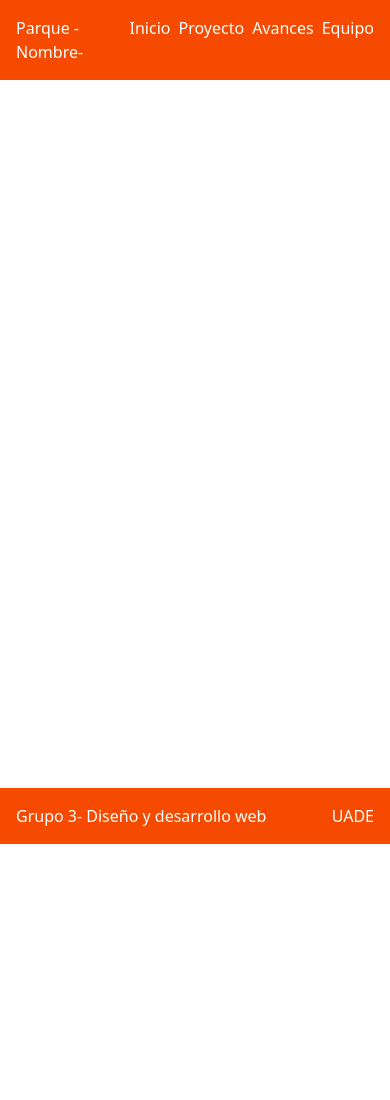
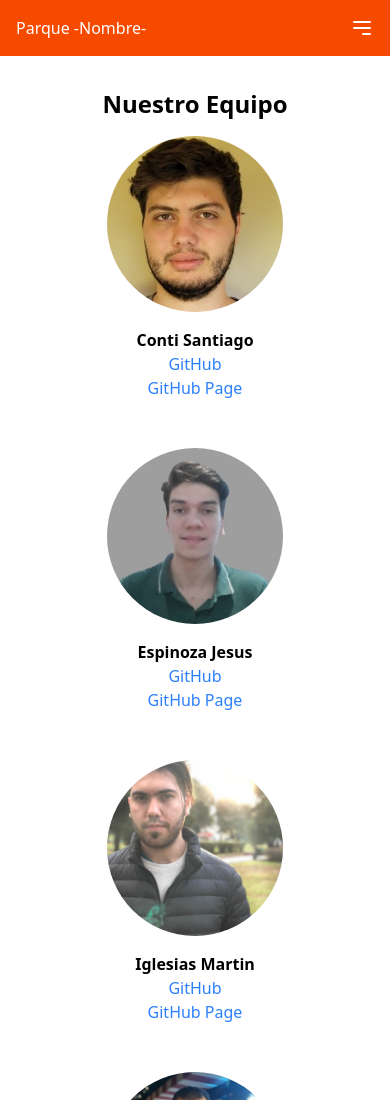
Before and after one commit to jesuse99/primer_entrega_parcial, a plain HTML site: page equipo.html in a window 390 px wide. Shown: the top 1100 px of the page. Before the commit the page ends 844 px from the top, so only its background shows below. Drawn offline with nearby package versions, Linux system fonts and the light colour scheme.

Commit message:
Se creo la pagina equipo y se agregaron las imagenes y se modifico el navbar para que en mobile sea hamburguesa

```diff
--- a/equipo.html
+++ b/equipo.html
@@ -11,9 +11,14 @@
 <body class="flex flex-col h-screen justify-between">
 
 <header>
-    <nav class="bg-orange-600 text-white flex justify-between p-4">
+    <nav class="bg-orange-600 text-white flex justify-between p-4 items-center">
         <h1><a href="index.html">Parque -Nombre-</a></h1>
-        <ul class="flex gap-2">
+        <button id="menu-toggle" class="block md:hidden focus:outline-none">
+            <svg class="w-6 h-6" fill="none" stroke="currentColor" viewBox="0 0 24 24" xmlns="http://www.w3.org/2000/svg">
+                <path stroke-linecap="round" stroke-linejoin="round" stroke-width="2" d="M4 6h16M4 12h16m-7 6h7"></path>
+            </svg>
+        </button>
+        <ul id="menu" class="hidden md:flex gap-2">
             <li><a href="index.html">Inicio</a></li>
             <li><a href="proyecto.html">Proyecto</a></li>
             <li><a href="avances.html">Avances</a></li>
@@ -22,7 +27,59 @@
     </nav>
 </header>
 
-<main></main>
+<main>
+    <section class="p-8">
+        <h2 class="text-2xl font-bold text-center mb-4">Nuestro Equipo</h2>
+        <div class="flex flex-wrap justify-center gap-12">
+            <!-- Primera fila -->
+            <div class="flex justify-center w-full gap-12 lg:gap-50 flex-wrap">
+                <!-- Miembro 1 -->
+                <div class="text-center flex-shrink-0 w-44">
+                    <img src="./images/conti-santiago.jpg" alt="Miembro 1" class="mx-auto rounded-full mb-4 w-44 h-44 object-cover">
+                    <h3 class="font-bold">Conti Santiago</h3>
+                    <a href="https://github.com/SantiConti" target="_blank" class="text-blue-500">GitHub</a>
+                    <br>
+                    <a href="https://santiconti.github.io/uva2-EntregaParcial" target="_blank" class="text-blue-500">GitHub Page</a>
+                </div>
+                <!-- Miembro 2 -->
+                <div class="text-center flex-shrink-0 w-44">
+                    <img src="./images/espinoza-jesus.jpeg" alt="Miembro 2" class="mx-auto rounded-full mb-4 w-44 h-44 object-cover">
+                    <h3 class="font-bold">Espinoza Jesus</h3>
+                    <a href="https://github.com/jesuse99" target="_blank" class="text-blue-500">GitHub</a>
+                    <br>
+                    <a href="https://jesuse99.github.io/ejercicio_parcial_UVA2/" target="_blank" class="text-blue-500">GitHub Page</a>
+                </div>
+                <!-- Miembro 3 -->
+                <div class="text-center flex-shrink-0 w-44">
+                    <img src="./images/iglesias-martin.jpg" alt="Miembro 3" class="mx-auto rounded-full mb-4 w-44 h-44 object-cover">
+                    <h3 class="font-bold">Iglesias Martin</h3>
+                    <a href="https://github.com/martintin16/martiniglesias-uade" target="_blank" class="text-blue-500">GitHub</a>
+                    <br>
+                    <a href="https://martintin16.github.io/martiniglesias-uade" target="_blank" class="text-blue-500">GitHub Page</a>
+                </div>
+            </div>
+            <!-- Segunda fila -->
+            <div class="flex justify-center w-full gap-12 lg:gap-50 flex-wrap">
+                <!-- Miembro 4 -->
+                <div class="text-center flex-shrink-0 w-44">
+                    <img src="./images/tassone-facundo.jpg" alt="Miembro 4" class="mx-auto rounded-full mb-4 w-44 h-44 object-cover">
+                    <h3 class="font-bold">Tassone Facundo</h3>
+                    <a href="https://github.com/facutassone-uade" target="_blank" class="text-blue-500">GitHub</a>
+                    <br>
+                    <a href="https://facutassone-uade.github.io/desarrollo-web/" target="_blank" class="text-blue-500">GitHub Page</a>
+                </div>
+                <!-- Miembro 5 -->
+                <div class="text-center flex-shrink-0 w-44">
+                    <img src="./images/zibaitis-lucas.jpeg" alt="Miembro 5" class="mx-auto rounded-full mb-4 w-44 h-44 object-cover">
+                    <h3 class="font-bold">Zibaitis Lucas</h3>
+                    <a href="https://github.com/LucasZibaitisUADE" target="_blank" class="text-blue-500">GitHub</a>
+                    <br>
+                    <a href="https://lucaszibaitisuade.github.io/UVA2-Entrega_Obligatoria/" target="_blank" class="text-blue-500">GitHub Page</a>
+                </div>
+            </div>
+        </div>
+    </section>
+</main>
 
 <footer class="bg-orange-600 text-white flex justify-between p-4">
     <h2>Grupo 3- Diseño y desarrollo web</h2>
```
Also changed, not shown: avances.html (+7 -2 lines), index.html (+7 -2 lines), js/menu.js (added, +8 -0 lines), proyecto.html (+7 -2 lines), images/conti-santiago.jpg (added), images/espinoza-jesus.jpeg (added), images/iglesias-martin.jpg (added), images/tassone-facundo.jpg (added), images/zibaitis-lucas.jpeg (added).
